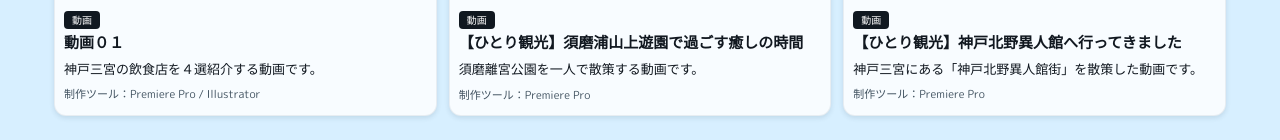
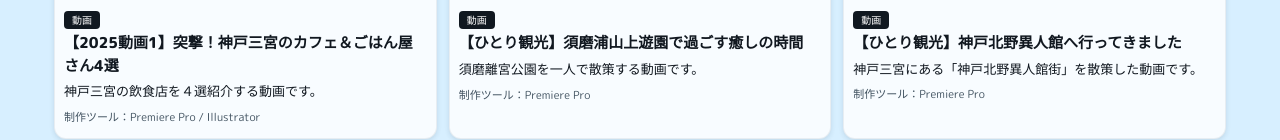
Before and after one commit to ueda-shinnosuke/portfolio, a plain HTML site: page index.html in a window 1280 px wide. Shown: the part 2628-2768 px from the top of the page. Drawn offline with Linux system fonts and the light colour scheme.

Commit message:
コミット

```diff
--- a/index.html
+++ b/index.html
@@ -228,7 +228,7 @@
               </a>
               <div class="work-card__body">
                 <span class="work-tag">動画</span>
-                <h4>動画０１</h4>
+                <h4>【2025動画1】突撃！神戸三宮のカフェ＆ごはん屋さん4選</h4>
                 <p>神戸三宮の飲食店を４選紹介する動画です。</p>
                 <p class="work-card__tools">制作ツール：Premiere Pro / Illustrator</p>
               </div>
```
